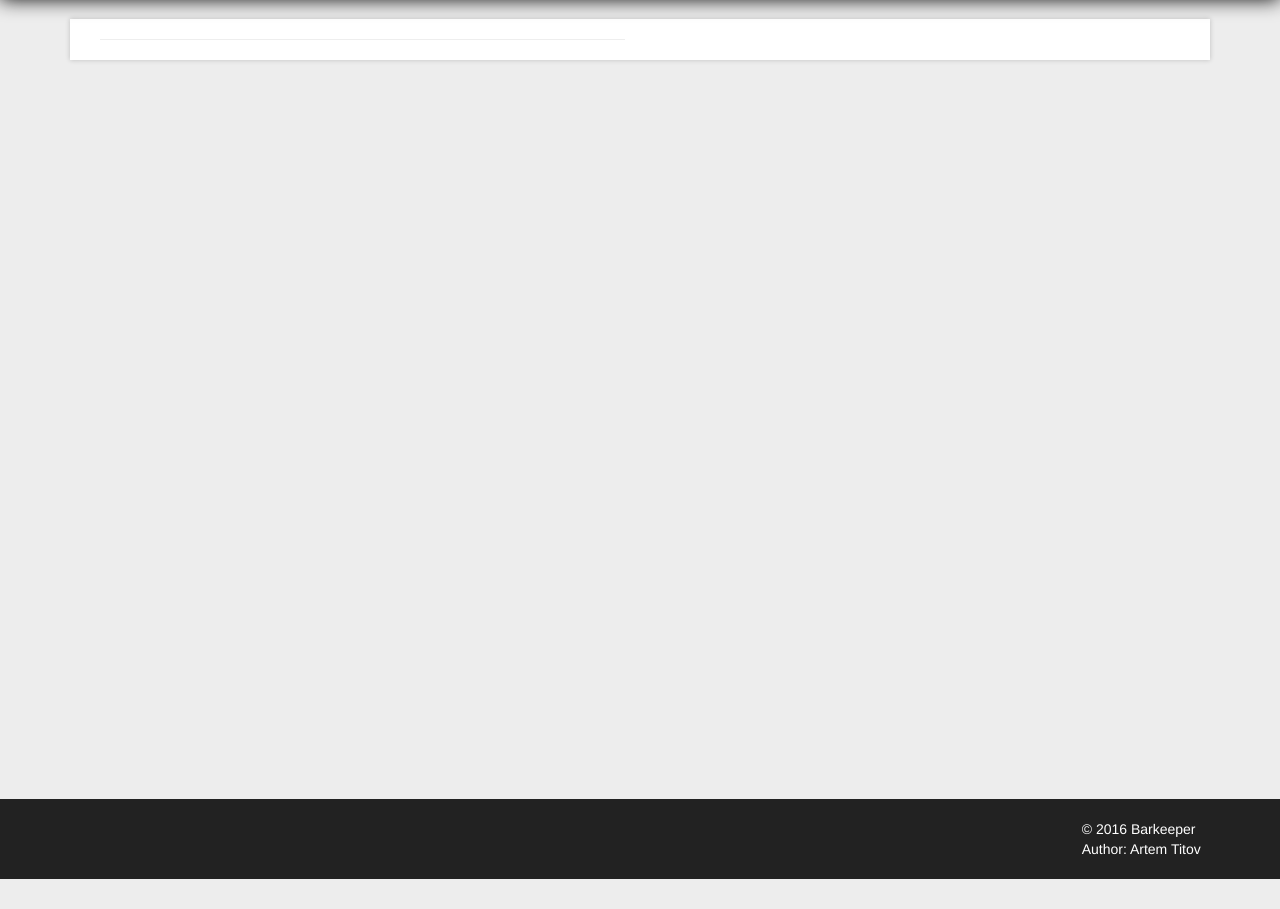
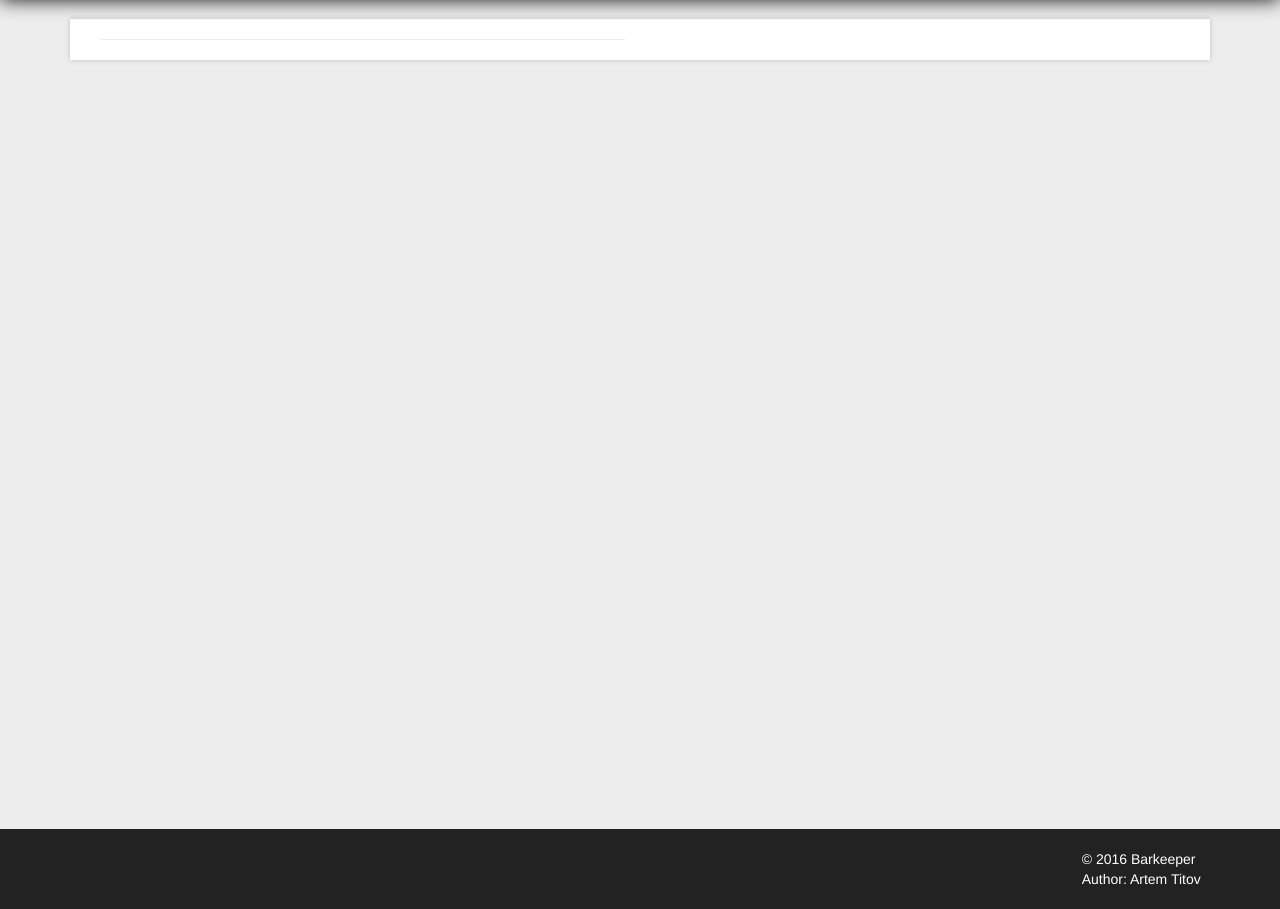
Before and after one commit to TitovArtem/cocktails, a Django app: template recipes_adviser/templates/recipes_adviser/detail_page.html in a window 1280 px wide. Shown: the part 51-960 px from the top of the page. Before the commit the page ends 930 px from the top, so only its background shows below. Run offline with Django 3.2, Linux system fonts and the light colour scheme; the template is opened without the code that fills it, so the values that code supplies are empty; some libraries are stand-ins or nearby versions.

Commit message:
issue #20 Add bottom margin for all detail pages.

```diff
--- a/recipes_adviser/static/css/detail_page_styles.css
+++ b/recipes_adviser/static/css/detail_page_styles.css
@@ -1,5 +1,6 @@
 .content {
   background-color: #ededed;
+  margin-bottom: 30px;
 }
 
 .detail-page-block {
@@ -10,7 +11,6 @@
 
 .detail-page-container {
   margin-top: 5px;
-  margin-bottom: 30px;
 }
 
 @media (max-width: 767px) {
```
